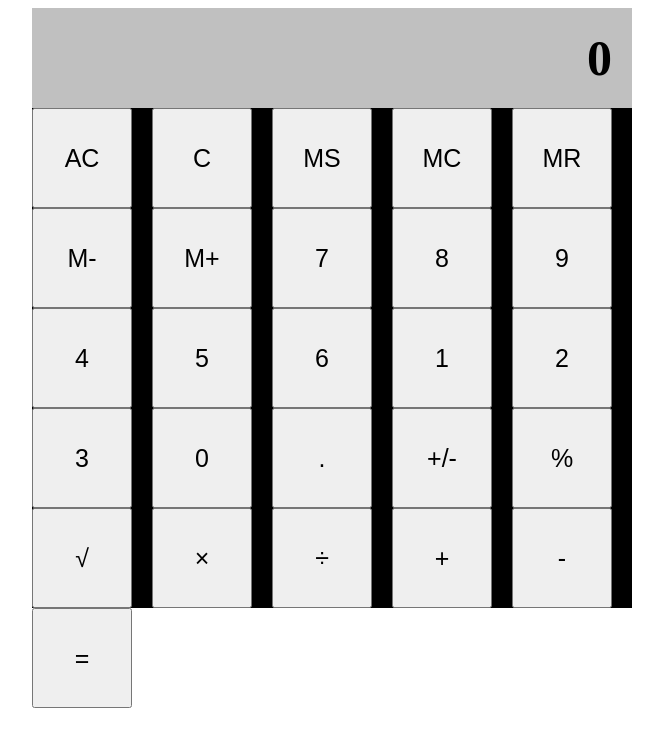
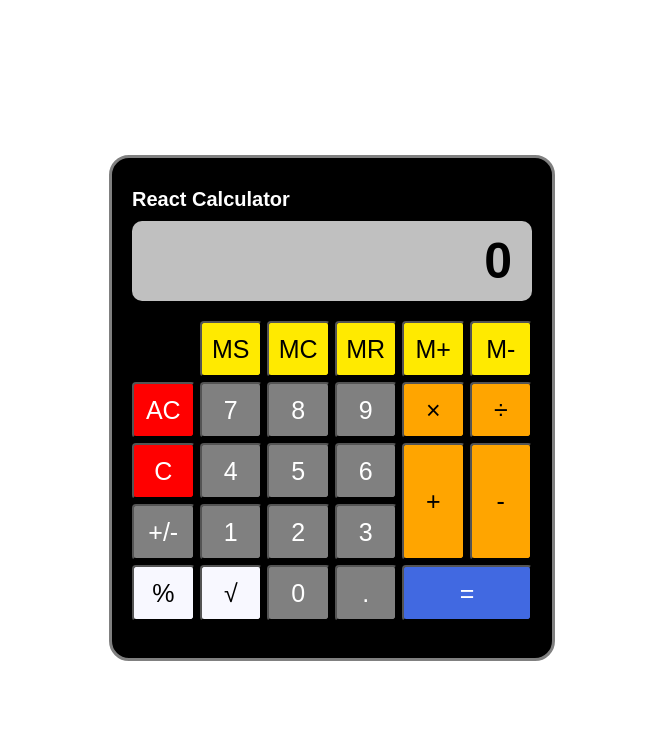
Before and after one commit to alexfang324/react-calculator, a React (Vite) app: page / in a window 1280 px wide. Shown: the top 746 px of the page, without its empty margins (308-971 px from the left). Built offline with nearby package versions, Linux system fonts and the light colour scheme.

Commit message:
improved caculator visual, updated some logic edge case

```diff
--- a/data/button-data.js
+++ b/data/button-data.js
@@ -1,158 +1,160 @@
 export const calculatorButtons = [
   {
-    type: "clear",
-    className: "ac",
-    text: "AC",
-    value: "All Clear",
+    type: 'memory',
+    className: 'ms',
+    text: 'MS',
+    value: 'Memory Save'
   },
   {
-    type: "clear",
-    className: "c",
-    text: "C",
-    value: "Clear",
+    type: 'memory',
+    className: 'mc',
+    text: 'MC',
+    value: 'Memory Clear'
   },
   {
-    type: "memory",
-    className: "ms",
-    text: "MS",
-    value: "Memory Save",
+    type: 'memory',
+    className: 'mr',
+    text: 'MR',
+    value: 'Memory Recall'
   },
   {
-    type: "memory",
-    className: "mc",
-    text: "MC",
-    value: "Memory Clear",
+    type: 'memory',
+    className: 'm-plus',
+    text: 'M+',
+    value: 'Memory Addition'
   },
   {
-    type: "memory",
-    className: "mr",
-    text: "MR",
-    value: "Memory Recall",
+    type: 'memory',
+    className: 'm-minus',
+    text: 'M-',
+    value: 'Memory Subtract'
   },
   {
-    type: "memory",
-    className: "m-minus",
-    text: "M-",
-    value: "Memory Subtract",
+    type: 'clear',
+    className: 'ac',
+    text: 'AC',
+    value: 'All Clear'
   },
   {
-    type: "memory",
-    className: "m-plus",
-    text: "M+",
-    value: "Memory Addition",
+    type: 'number',
+    className: 'seven',
+    text: 7,
+    value: 7
   },
   {
-    type: "number",
-    className: "seven",
-    text: 7,
-    value: 7,
+    type: 'number',
+    className: 'eight',
+    text: 8,
+    value: 8
   },
   {
-    type: "number",
-    className: "eight",
-    text: 8,
-    value: 8,
+    type: 'number',
+    className: 'nine',
+    text: 9,
+    value: 9
   },
   {
-    type: "number",
-    className: "nine",
-    text: 9,
-    value: 9,
+    type: 'operator',
+    className: 'multiply',
+    text: '\u00d7',
+    value: '*'
   },
   {
-    type: "number",
-    className: "four",
-    text: 4,
-    value: 4,
+    type: 'operator',
+    className: 'divide',
+    text: '\u00f7',
+    value: '/'
   },
   {
-    type: "number",
-    className: "five",
-    text: 5,
-    value: 5,
+    type: 'clear',
+    className: 'c',
+    text: 'C',
+    value: 'Clear'
   },
   {
-    type: "number",
-    className: "six",
-    text: 6,
-    value: 6,
+    type: 'number',
+    className: 'four',
+    text: 4,
+    value: 4
   },
   {
-    type: "number",
-    className: "one",
-    text: 1,
-    value: 1,
+    type: 'number',
+    className: 'five',
+    text: 5,
+    value: 5
   },
   {
-    type: "number",
-    className: "two",
-    text: 2,
-    value: 2,
+    type: 'number',
+    className: 'six',
+    text: 6,
+    value: 6
   },
   {
-    type: "number",
-    className: "three",
-    text: 3,
-    value: 3,
+    type: 'operator',
+    className: 'add',
+    text: '+',
+    value: '+'
   },
   {
-    type: "number",
-    className: "zero",
-    text: 0,
-    value: 0,
+    type: 'operator',
+    className: 'subtract',
+    text: '-',
+    value: '-'
   },
   {
-    type: "number",
-    className: "decimal",
-    text: ".",
-    value: ".",
+    type: 'sign',
+    className: 'sign',
+    text: '+/-',
+    value: '+/-'
+  },
+
+  {
+    type: 'number',
+    className: 'one',
+    text: 1,
+    value: 1
+  },
+
+  {
+    type: 'number',
+    className: 'two',
+    text: 2,
+    value: 2
   },
   {
-    type: "sign",
-    className: "sign",
-    text: "+/-",
-    value: "+/-",
+    type: 'number',
+    className: 'three',
+    text: 3,
+    value: 3
   },
   {
-    type: "percent",
-    className: "percent",
-    text: "%",
-    value: "Percent",
+    type: 'percent',
+    className: 'percent',
+    text: '%',
+    value: 'Percent'
   },
   {
-    type: "sqrt",
-    className: "square-root",
-    text: "\u221a",
-    value: "Square Root",
+    type: 'sqrt',
+    className: 'square-root',
+    text: '\u221a',
+    value: 'Square Root'
   },
   {
-    type: "operator",
-    className: "multiply",
-    text: "\u00d7",
-    value: "*",
+    type: 'number',
+    className: 'zero',
+    text: 0,
+    value: 0
   },
   {
-    type: "operator",
-    className: "divide",
-    text: "\u00f7",
-    value: "/",
+    type: 'number',
+    className: 'decimal',
+    text: '.',
+    value: '.'
   },
   {
-    type: "operator",
-    className: "add",
-    text: "+",
-    value: "+",
-  },
-  {
-    type: "operator",
-    className: "subtract",
-    text: "-",
-    value: "-",
-  },
-  {
-    type: "enter",
-    className: "equal",
-    text: "=",
-    value: "=",
-  },
+    type: 'enter',
+    className: 'equal',
+    text: '=',
+    value: '='
+  }
 ];
--- a/public/styles/App.css
+++ b/public/styles/App.css
@@ -1,17 +1,37 @@
+* {
+  font-family: Arial, Helvetica, sans-serif;
+}
+#root {
+  height: 100vh;
+  display: flex;
+  justify-content: center;
+  align-items: center;
+}
 .app {
-  width: 600px;
-  height: 600px;
-  margin: auto;
+  width: 400px;
+  height: 460px;
   background-color: black;
+  padding: 20px;
+  border-radius: 20px;
+  border: solid 3px gray;
+}
+
+.header {
+  color: white;
+  margin: 10px 0;
+  font-size: 20px;
 }
 
 .screen {
+  box-sizing: border-box;
   display: flex;
   justify-content: right;
   align-items: center;
   width: 100%;
-  height: 100px;
+  height: 80px;
   background-color: silver;
+  border-radius: 10px;
+  margin-bottom: 20px;
 }
 
 .display-value {
@@ -20,13 +40,68 @@
 }
 
 .key-grid {
+  width: 100%;
+  height: 300px;
   display: grid;
-  grid-template-columns: repeat(5, 1fr);
-  gap: 0;
+  grid-template-columns: repeat(6, 1fr);
+  grid-template-rows: repeat(5, 1fr);
+  grid-column-start: 2;
+  gap: 5px;
+}
+.grid-item:nth-child(1) {
+  grid-column-start: 2;
 }
 
 button {
-  width: 100px;
-  height: 100px;
+  width: 100%;
+  height: 100%;
   font-size: 25px;
+  background-color: grey;
+  color: white;
+  border-radius: 4px;
 }
+
+.add {
+  grid-column: 5 /6;
+  grid-row: 3 / 5;
+}
+
+.subtract {
+  grid-column: 6 / 7;
+  grid-row: 3 / 5;
+}
+
+.equal {
+  grid-column: 5 / 7;
+  background-color: royalblue;
+  color: white;
+}
+
+.ms,
+.mc,
+.mr,
+.m-plus,
+.m-minus {
+  background-color: rgb(255, 234, 0);
+  color: black;
+}
+
+.add,
+.subtract,
+.multiply,
+.divide {
+  background-color: orange;
+  color: black;
+}
+
+.ac,
+.c {
+  background-color: red;
+  color: white;
+}
+
+.percent,
+.square-root {
+  background-color: ghostwhite;
+  color: black;
+}
--- a/src/App.jsx
+++ b/src/App.jsx
@@ -1,9 +1,11 @@
 import { useState } from 'react';
 import '../public/styles/App.css';
-
+import Header from './Header';
 import Screen from './Screen';
 import Keypad from './Keypad';
 function App() {
+  const headerText = 'React Calculator';
+
   //basic state variables to keep track of a calculation
   const [firstVal, setFirstVal] = useState('');
   const [secondVal, setSecondVal] = useState('');
@@ -29,13 +31,7 @@ function App() {
         memoryActionSwitch(text, value);
         break;
       case 'number': {
-        //while appenVal flag is on, added behind currently displayed string, else start a new string
-        const newVal = appendVal
-          ? (displayVal + value).toString()
-          : value.toString();
-        setDisplayVal(newVal);
-        setAppendVal(true);
-        updateCurVal(newVal);
+        numberActionSwitch(text, value);
         break;
       }
       //the +, -, *, / route
@@ -51,6 +47,7 @@ function App() {
         break;
       case 'percent': {
         const newVal = (parseFloat(displayVal) / 100).toString();
+        setOperator(value);
         setDisplayVal(newVal);
         updateCurVal(newVal);
         break;
@@ -97,6 +94,29 @@ function App() {
     }
   };
 
+  const numberActionSwitch = (text, value) => {
+    switch (true) {
+      //decimal is a special character with edge cases that needs to be handled
+      case text === '.' && operator === 'Percent':
+        setDisplayVal('0.');
+        updateCurVal('0');
+        break;
+      //if there is already a decimal on screen, simply ignore the decimal key press
+      case text === '.' && displayVal.includes('.'):
+        break;
+      default: {
+        //while appenVal flag is on, added behind currently displayed string, else start a new string
+        const newVal = appendVal
+          ? (displayVal + value).toString()
+          : value.toString();
+        setDisplayVal(newVal);
+        setAppendVal(true);
+        updateCurVal(newVal);
+        break;
+      }
+    }
+  };
+
   const updateCurVal = (newVal) => {
     onFirstVal ? setFirstVal(newVal) : setSecondVal(newVal);
   };
@@ -127,6 +147,7 @@ function App() {
 
   return (
     <div className="app">
+      <Header text={headerText} />
       <Screen displayVal={displayVal} />
       <Keypad onBtnClick={onBtnClick} />
     </div>
--- a/src/Button.jsx
+++ b/src/Button.jsx
@@ -1,8 +1,14 @@
-function Button({ onBtnClick }) {
+function Button({ onBtnClick, btnContent }) {
   return (
-    <>
-      <button onClick={() => onBtnClick("clicked")}>This is a button</button>
-    </>
+    <button
+      key={btnContent.text}
+      className={`${btnContent.className} grid-item`}
+      onClick={() => {
+        onBtnClick(btnContent);
+      }}
+    >
+      {btnContent.text}
+    </button>
   );
 }
 
--- /dev/null
+++ b/src/Header.jsx
@@ -0,0 +1,5 @@
+function Header({ text }) {
+  return <h1 className="header">{text}</h1>;
+}
+
+export default Header;
--- a/src/Keypad.jsx
+++ b/src/Keypad.jsx
@@ -1,19 +1,12 @@
 import { calculatorButtons } from '../data/button-data';
+import Button from './Button';
 
 function Keypad({ onBtnClick }) {
   const keypadGrid = (
     <div className="key-grid">
       {calculatorButtons.map((btn) => {
         return (
-          <button
-            key={btn.text}
-            className={btn.className}
-            onClick={() => {
-              onBtnClick(btn);
-            }}
-          >
-            {btn.text}
-          </button>
+          <Button key={btn.text} onBtnClick={onBtnClick} btnContent={btn} />
         );
       })}
     </div>
```
